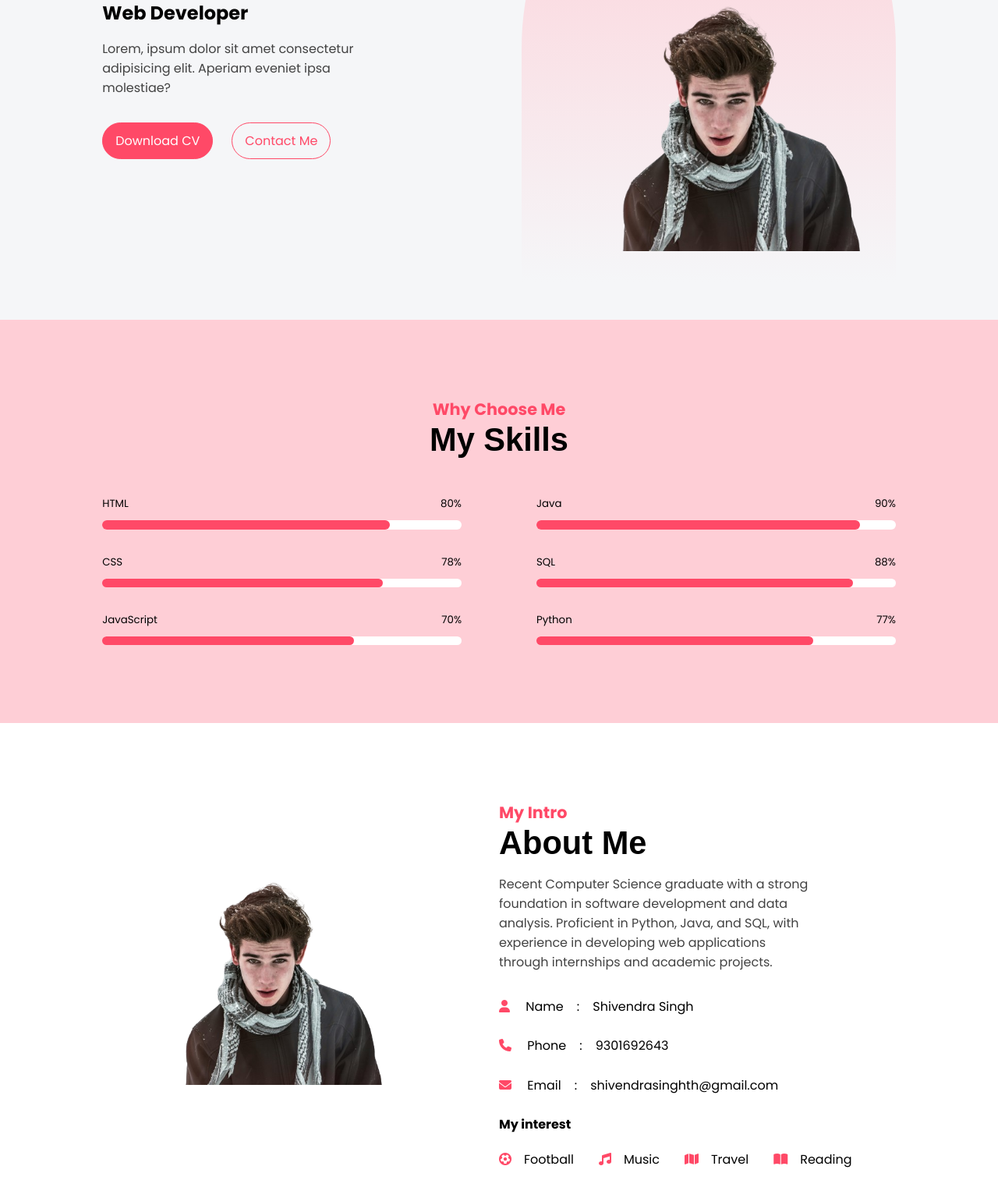
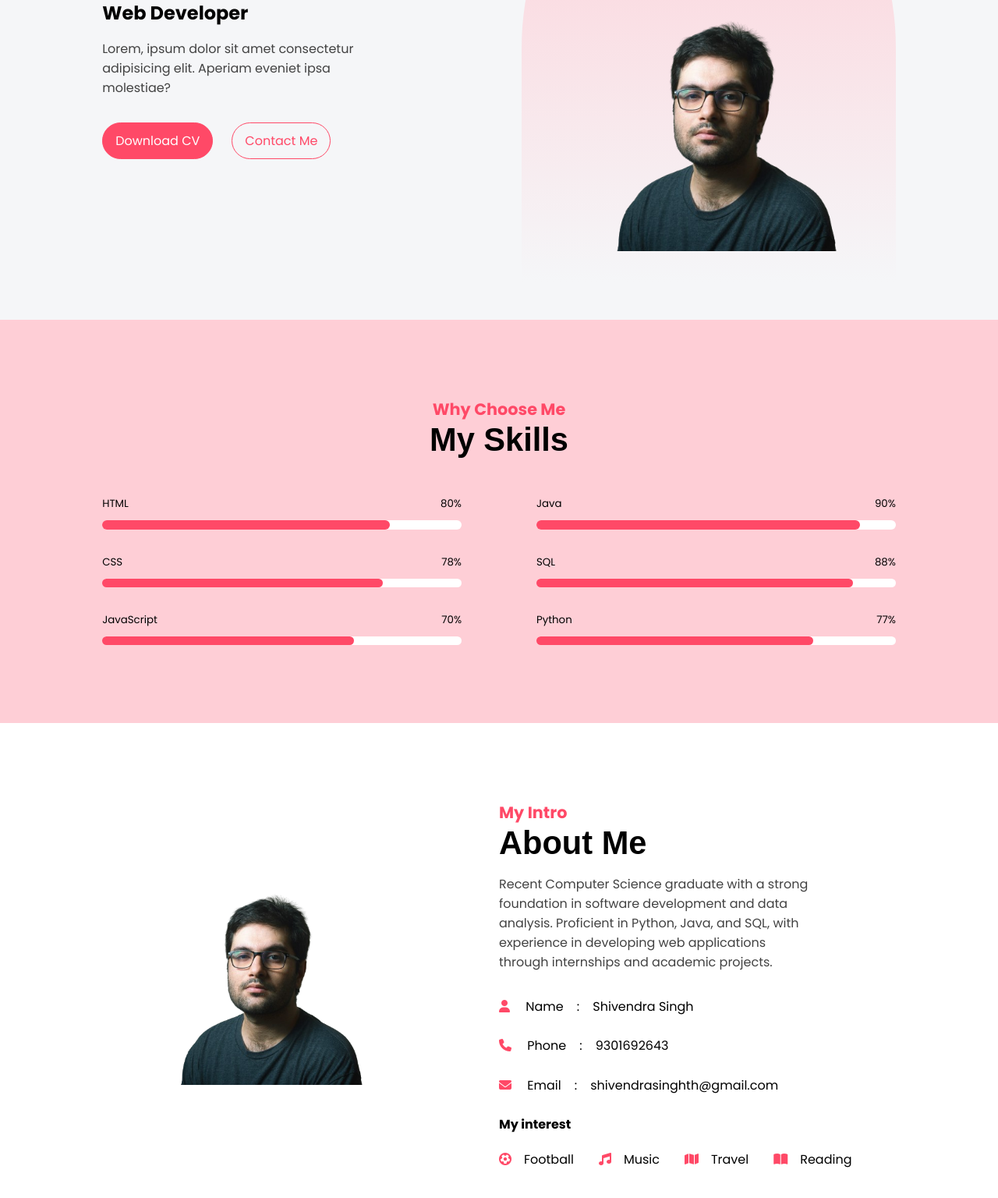
Before and after one commit to Shivthakur7/portfolio, a plain HTML site: page index.html in a window 1280 px wide. Shown: the part 390-1926 px from the top of the page at 78% size. Drawn offline with Linux system fonts and the light colour scheme; a web font is replaced by a local one.

Commit message:
Update index.html

```diff
--- a/index.html
+++ b/index.html
@@ -53,7 +53,7 @@
                     </div>
             </div>
             <div class="image-container">
-                <img src="profile1.png" alt="profile">
+                <img src="profile.png" alt="profile">
             </div>
         </div>
        </div>
@@ -130,7 +130,7 @@
         <div class="container">
             <div class="row-container">
              <div class="image">
-                <img src="profile1.png" alt="profile">
+                <img src="profile.png" alt="profile">
              </div>
              <div class="content">
                 <h3>My Intro</h3>
```
